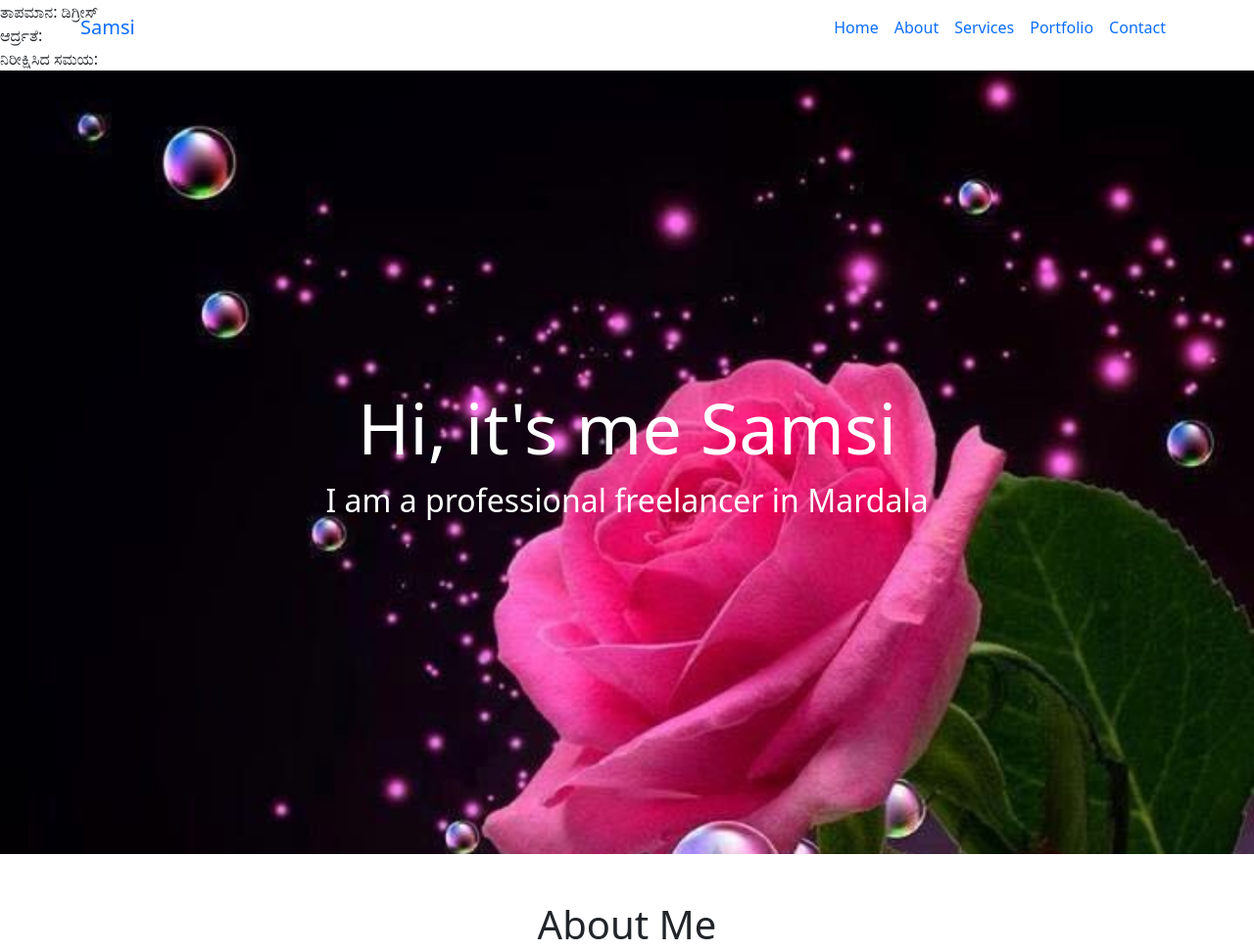
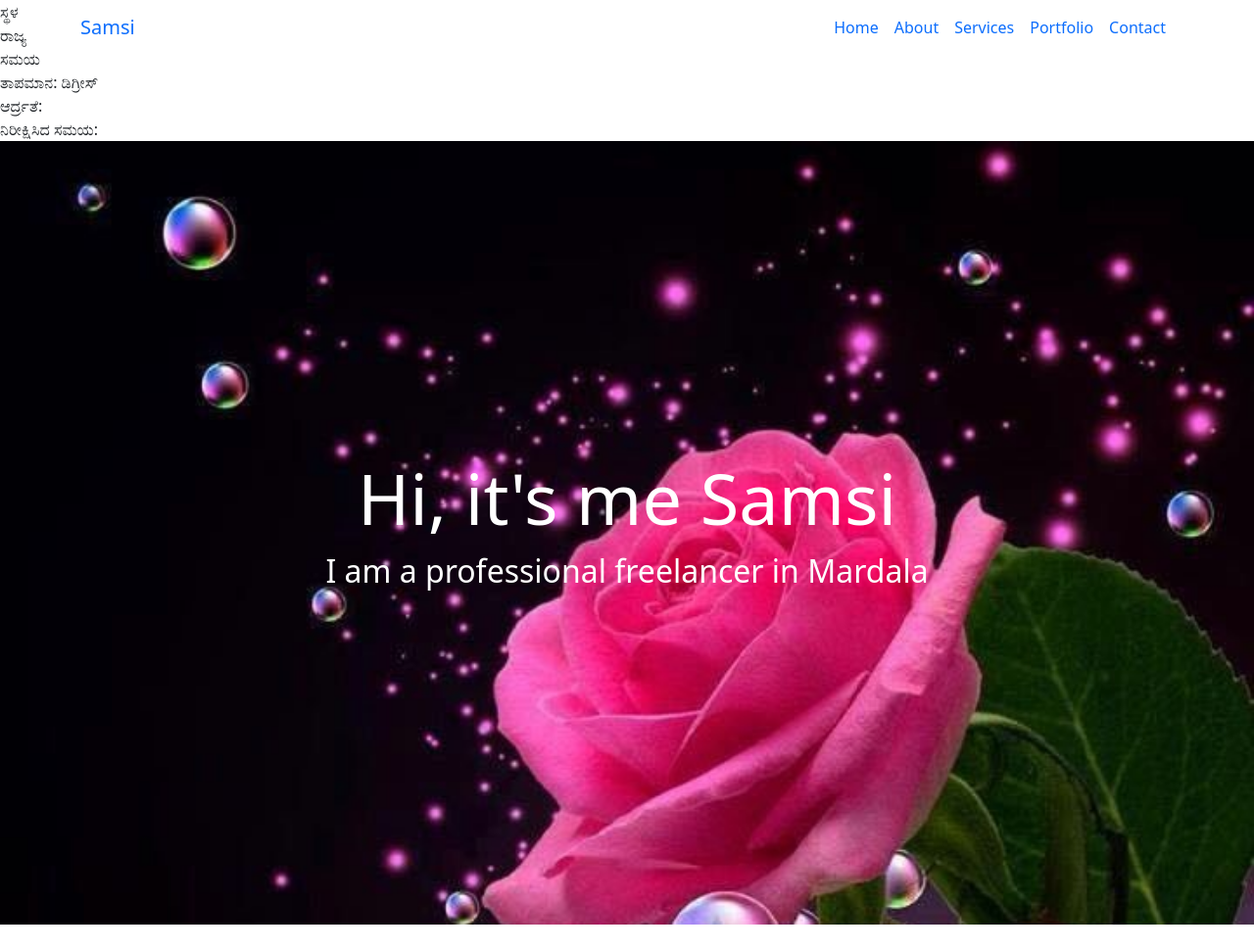
Before and after one commit to samsheena2003/-protfolio, a plain HTML site: page index.html in a window 1280 px wide. Shown: the top 971 px of the page at 98% size. Drawn offline with nearby package versions, Linux system fonts and the light colour scheme; no server answers.

Commit message:
Update index.html
changed kannada word

```diff
--- a/index.html
+++ b/index.html
@@ -44,9 +44,9 @@
     </div>
 </nav>
 <div style="color: black;" id="catFact"></div>
-  <div id="place"></div>
-<div id="state"></div>
-<div id="time"></div>
+ <span> ಸ್ಥಳ<span id="place"></span></span><br>
+<span>ರಾಜ್ಯ<span id="state"></span></span><br>
+<span>ಸಮಯ<span id="time"></span></span><br>
 <span>ತಾಪಮಾನ: <span id="temperature"></span>ಡಿಗ್ರೀಸ್ </span><br>
 <span>ಆರ್ದ್ರತೆ: <span id="humidity"></span></span><br>
 <span>ನಿರೀಕ್ಷಿಸಿದ ಸಮಯ: <span id="observedAt"></span></span>
```
